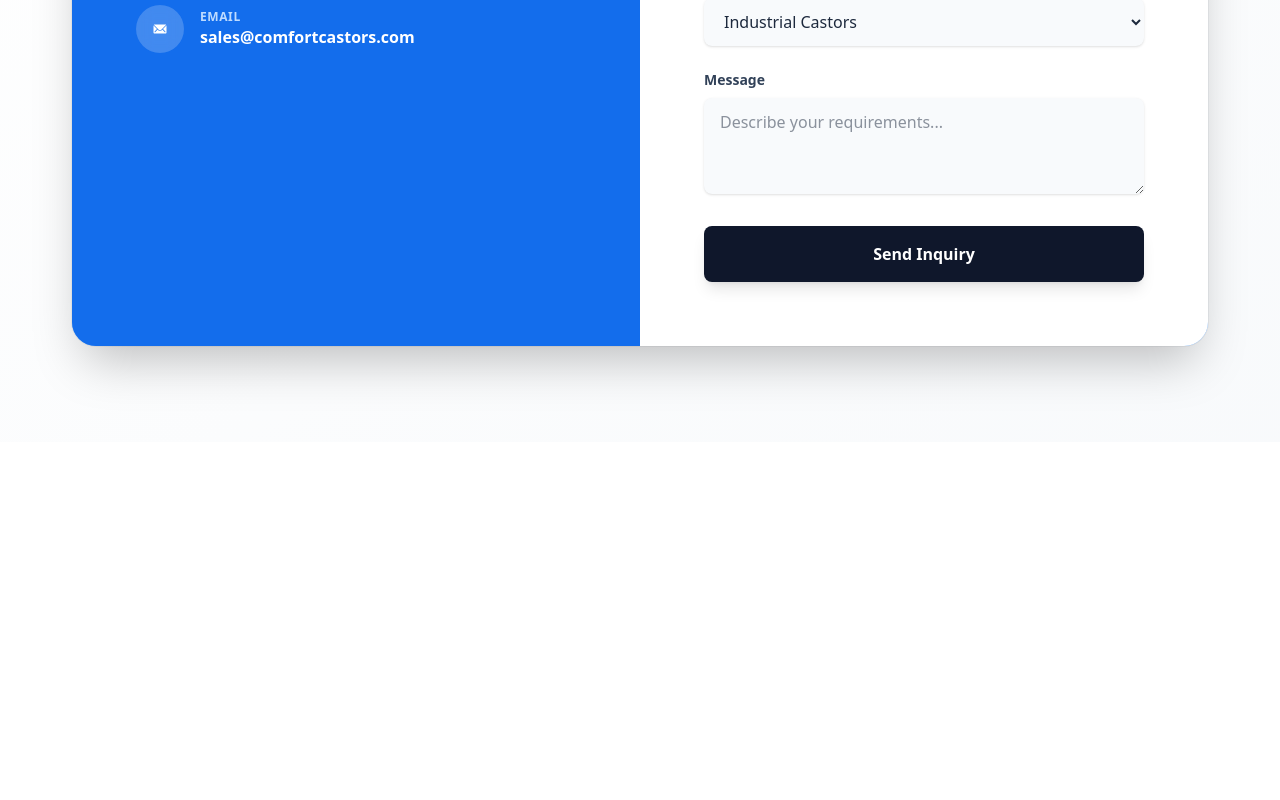
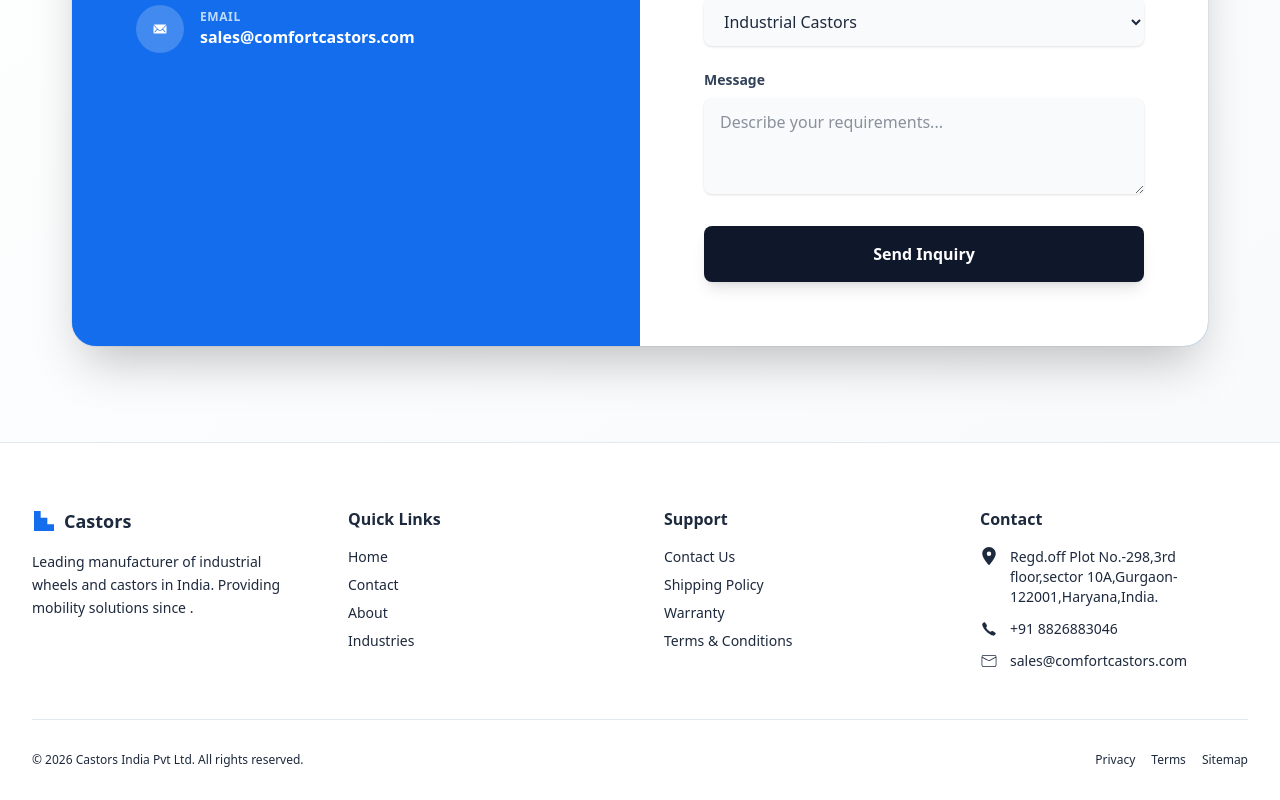
Before and after one commit to kritika799/castorwheels, a React (Vite) app: page / in a window 1280 px wide. Shown: the part 3902-4702 px from the top of the page. Before the commit the page ends 4344 px from the top, so only its background shows below. Built offline with nearby package versions, Linux system fonts and the light colour scheme.

Commit message:
update app page

```diff
--- a/src/App.jsx
+++ b/src/App.jsx
@@ -7,26 +7,28 @@ import Features from "./Features";
 import Header from "./components/Header";
 import Portfolio from "./Portfolio";
 import Blog from "./Blog";
-import Products from "./products";
-import Industries from"./Industries";
+import Products from "./Products";
+import Industries from "./Industries";
 import Capabilities from "./Capabilities";
+import Footer from "./components/Footer";
 
 export default function App() {
   return (
     <div className="font-display bg-background-light text-slate-800 antialiased selection:bg-blue-100 selection:text-primary">
-      <Header />
       <Router>
+        <Header />
         <Routes>
           <Route path="/" element={<Home />} />
           <Route path="/contact" element={<Contact />} />
           <Route path="/about" element={<About />} />
           <Route path="/features" element={<Features />} />
           <Route path="/Portfolio" element={<Portfolio />} />
-          <Route path="/products" element={<Products/>} />
-           <Route path="/Industries" element={<Industries/>} />
-            <Route path="/Capabilities" element={<Capabilities/>} />
+          <Route path="/products" element={<Products />} />
+          <Route path="/Industries" element={<Industries />} />
+          <Route path="/Capabilities" element={<Capabilities />} />
           <Route path="/blog" element={<Blog />} />
         </Routes>
+        <Footer />
       </Router>
     </div>
   );
```
